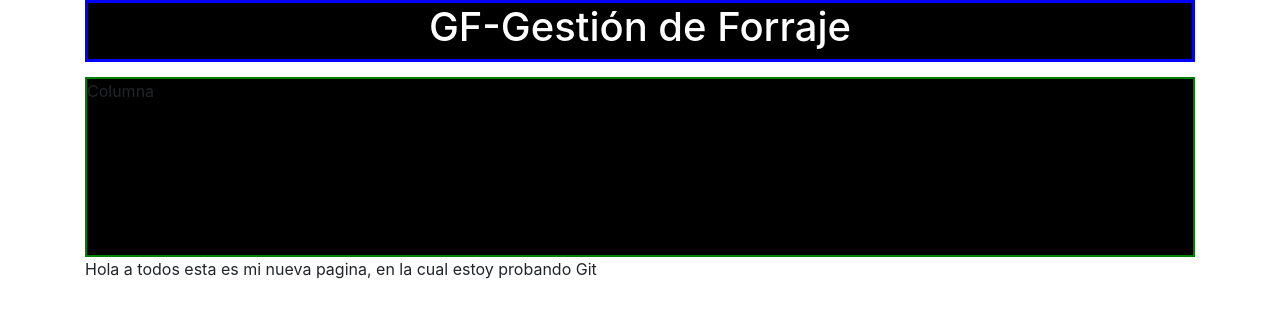
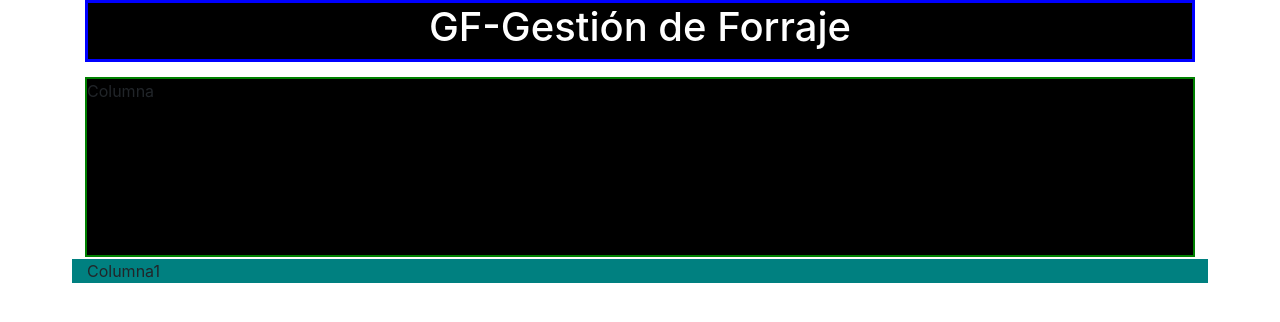
Before and after one commit to charruasg/PracticaGit, a plain HTML site: page index.html in a window 1280 px wide. Drawn offline with Linux system fonts and the light colour scheme.

Commit message:
Cambiamos el index.html agregamos columna, y el style.css

```diff
--- a/css/style.css
+++ b/css/style.css
@@ -15,3 +15,8 @@ h1{
     padding: 10;
     height: 180px;
 }
+
+.col{
+    background-color: teal;
+    border: 2px solid white;
+}
--- a/index.html
+++ b/index.html
@@ -19,12 +19,14 @@
   <div class="container">
     <div class="column columna">Columna</div>
   </div>
+  <div class="container">
+    <div class="row">
+      <div class="col">
+        Columna1
+      </div>
+    </div>
+  </div>
 
-  <div class="container">
-
-      <p>Hola a todos esta es mi nueva pagina, en la cual estoy probando Git</p>
-
-  </div>
 
 
     <!-- JQUERY -->
```
Also changed, not shown: github.txt.
